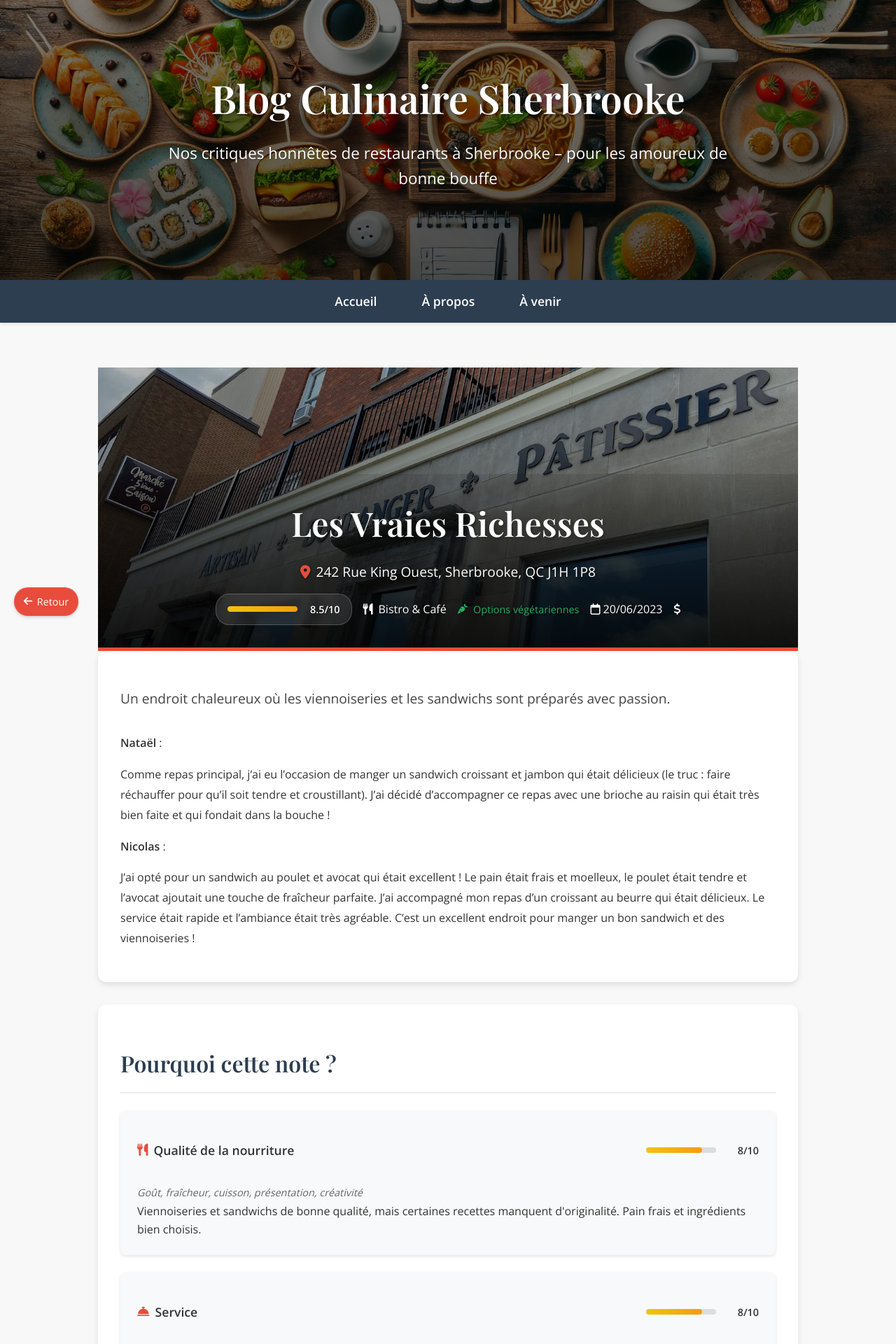
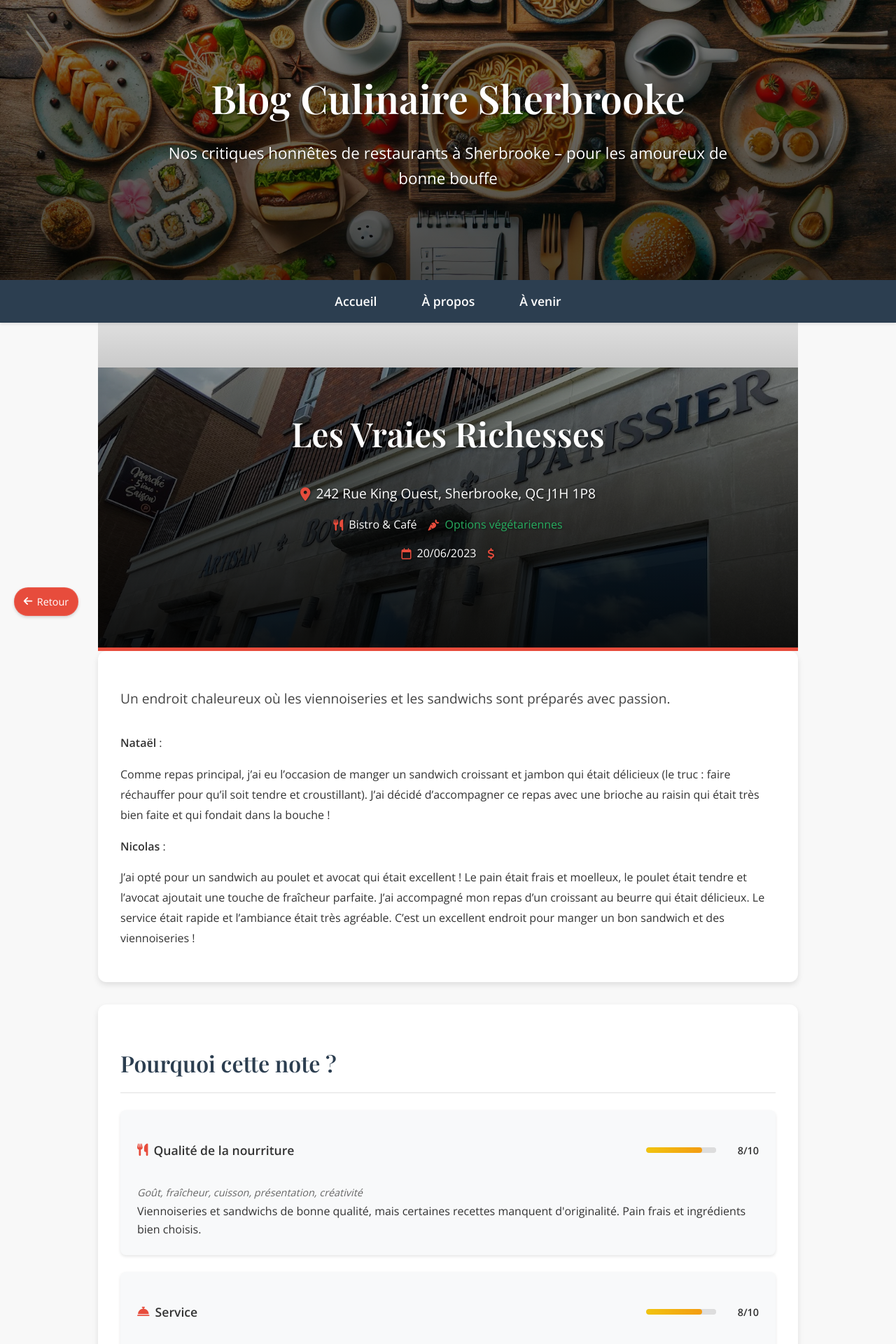
Before and after one commit to Natael21/blog-culinaire, a Jekyll site: the page built from _posts/2023-06-20-les-vraies-richesses.markdown, in a window 1280 px wide. Shown: the top 1920 px of the page at 70% size. Built offline with Jekyll 4.4.1, drawn with Linux system fonts in a browser that asks for light colours; a script that is not in the unit is left out; comment, search, counter and statistics services are not loaded.

Commit message:
Refactor restaurant layout and CSS for improved organization and responsiveness
- Updated restaurant metadata layout to utilize flexbox for better alignment and spacing.
- Enhanced CSS styles for restaurant header and meta sections to improve visual consistency and usability.
- Adjusted styles for mobile views, including responsive font sizes and layout refinements for a cleaner interface.

```diff
--- a/_layouts/restaurant.html
+++ b/_layouts/restaurant.html
@@ -14,14 +14,7 @@
         <span>{{ page.address }}</span>
       </div>
       <div class="restaurant-meta">
-        <div class="rating">
-          <a href="#ratings-section" class="rating-link">
-            <div class="rating-bar">
-              <div class="rating-fill" data-rating="{{ page.note }}"></div>
-            </div>
-            <span class="score">{{ page.note }}/10</span>
-          </a>
-        </div>
+        <div class="meta-line">
           <span class="style"><i class="fas fa-utensils"></i> {{ page.style }}</span>
           {% if page.diet %}
           <span class="diet-type">
@@ -36,6 +29,8 @@
             {% endif %}
           </span>
           {% endif %}
+        </div>
+        <div class="meta-line">
           <span class="date"><i class="far fa-calendar"></i> {{ page.date | date: "%d/%m/%Y" }}</span>
           <span class="price">
             {% if page.price == "budget" %}
@@ -46,6 +41,7 @@
               <i class="fas fa-dollar-sign"></i><i class="fas fa-dollar-sign"></i><i class="fas fa-dollar-sign"></i>
             {% endif %}
           </span>
+        </div>
       </div>
     </div>
   </div>
--- a/assets/css/restaurant.css
+++ b/assets/css/restaurant.css
@@ -170,6 +170,18 @@
     color: white;
     text-shadow: 1px 1px 3px rgba(0, 0, 0, 0.5);
     background: linear-gradient(to bottom, rgba(0, 0, 0, 0.1), rgba(0, 0, 0, 0.7));
+    display: flex;
+    flex-direction: column;
+    align-items: center;
+    justify-content: center;
+    height: 100%;
+}
+
+.restaurant-header h1 {
+    font-family: 'Playfair Display', serif;
+    font-size: 3rem;
+    margin: 0 0 1rem;
+    text-shadow: 2px 2px 4px rgba(0, 0, 0, 0.3);
 }
 
 .restaurant-location {
@@ -183,6 +195,38 @@
 }
 
 .restaurant-location i {
+    color: var(--accent-color);
+}
+
+.restaurant-meta {
+    display: flex;
+    flex-direction: column;
+    align-items: center;
+    gap: 0.5rem;
+    width: 100%;
+}
+
+.meta-line {
+    display: flex;
+    align-items: center;
+    gap: 1rem;
+    justify-content: center;
+}
+
+.restaurant-meta .style,
+.restaurant-meta .diet-type,
+.restaurant-meta .date,
+.restaurant-meta .price {
+    display: flex;
+    align-items: center;
+    gap: 0.5rem;
+    font-size: 1rem;
+}
+
+.restaurant-meta .style i,
+.restaurant-meta .diet-type i,
+.restaurant-meta .date i,
+.restaurant-meta .price i {
     color: var(--accent-color);
 }
 
@@ -577,4 +621,37 @@
         font-size: 0.9rem;
         margin-right: 0.2rem;
     }
+
+    .restaurant-header {
+        height: 300px;
+    }
+
+    .restaurant-header h1 {
+        font-size: 1.8rem;
+        margin-bottom: 0.5rem;
+    }
+
+    .restaurant-location {
+        font-size: 0.9rem;
+        margin: 0.5rem 0;
+    }
+
+    .restaurant-meta {
+        gap: 0.3rem;
+    }
+
+    .meta-line {
+        gap: 0.8rem;
+    }
+
+    .restaurant-meta .style,
+    .restaurant-meta .diet-type,
+    .restaurant-meta .date,
+    .restaurant-meta .price {
+        font-size: 0.85rem;
+    }
+
+    .restaurant-meta .rating {
+        margin-bottom: 0.5rem;
+    }
 }
```
Lines whose indentation alone changed are shown as unchanged.
